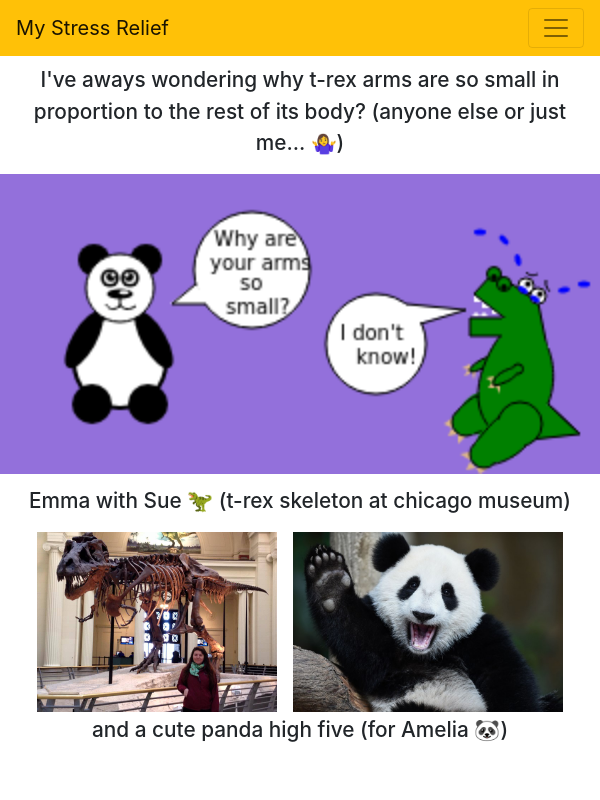
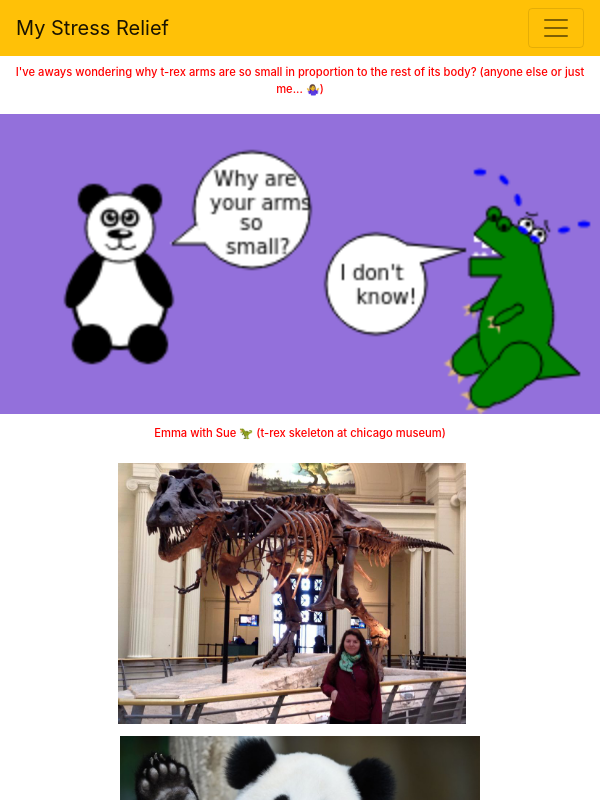
Before and after one commit to Beckster6211/canvas-js-react, a React (Create React App) app: page /why in a window 600 px wide. Shown: the top 800 px of the page. Built offline with nearby package versions, Linux system fonts and the light colour scheme.

Commit message:
css pictures and responsiveness still little issues with lining

```diff
--- a/src/components/pandaTrex/pandaTrex.css
+++ b/src/components/pandaTrex/pandaTrex.css
@@ -12,6 +12,10 @@
   padding-right: 2%;
 }
 
+.images {
+  display: inline;
+}
+
 .trex {
   /* content: url("./images//emmaAndSue.jpg"); */
   width: 40%;
@@ -23,3 +27,43 @@
   width: 45%;
   height: auto;
 }
+
+@media only screen and (min-width: 550px) and (max-width: 823px) and (orientation: landscape) {
+  .text {
+    padding-top: 0.4%;
+    padding-left: 2%;
+    padding-right: 2%;
+    color: blue;
+    font-size: 0.9rem;
+  }
+}
+
+@media only screen and (max-width: 650px) and (orientation: portrait) {
+  .text {
+    padding-top: 0.4%;
+    padding-left: 2%;
+    padding-right: 2%;
+    color: red;
+    font-size: 0.7rem;
+  }
+
+  .images {
+    display: block;
+  }
+
+  .trex {
+    /* content: url("./images//emmaAndSue.jpg"); */
+    width: 60%;
+    height: auto;
+    padding: 1%;
+    /* align-items: center; */
+  }
+
+  .panda {
+    /* content: url("./images//pandaWave.jpg"); */
+    width: 62%;
+    height: auto;
+    padding: 1%;
+    /* align-items: center; */
+  }
+}
--- a/src/components/pandaTrex/pandaTrex.js
+++ b/src/components/pandaTrex/pandaTrex.js
@@ -684,6 +684,7 @@ function PandaTrex() {
         <p className="text">
           Emma with Sue 🦖 (t-rex skeleton at chicago museum)
         </p>
+        <div className="images">
           <img
             className="trex"
             src="./images/emmaAndSue.jpg"
@@ -699,6 +700,7 @@ function PandaTrex() {
             // width="100px"
             // height="100px"
           />
+        </div>
         <p className="text">and a cute panda high five (for Amelia 🐼)</p>
       </div>
     </div>
```
Lines whose indentation alone changed are shown as unchanged.
